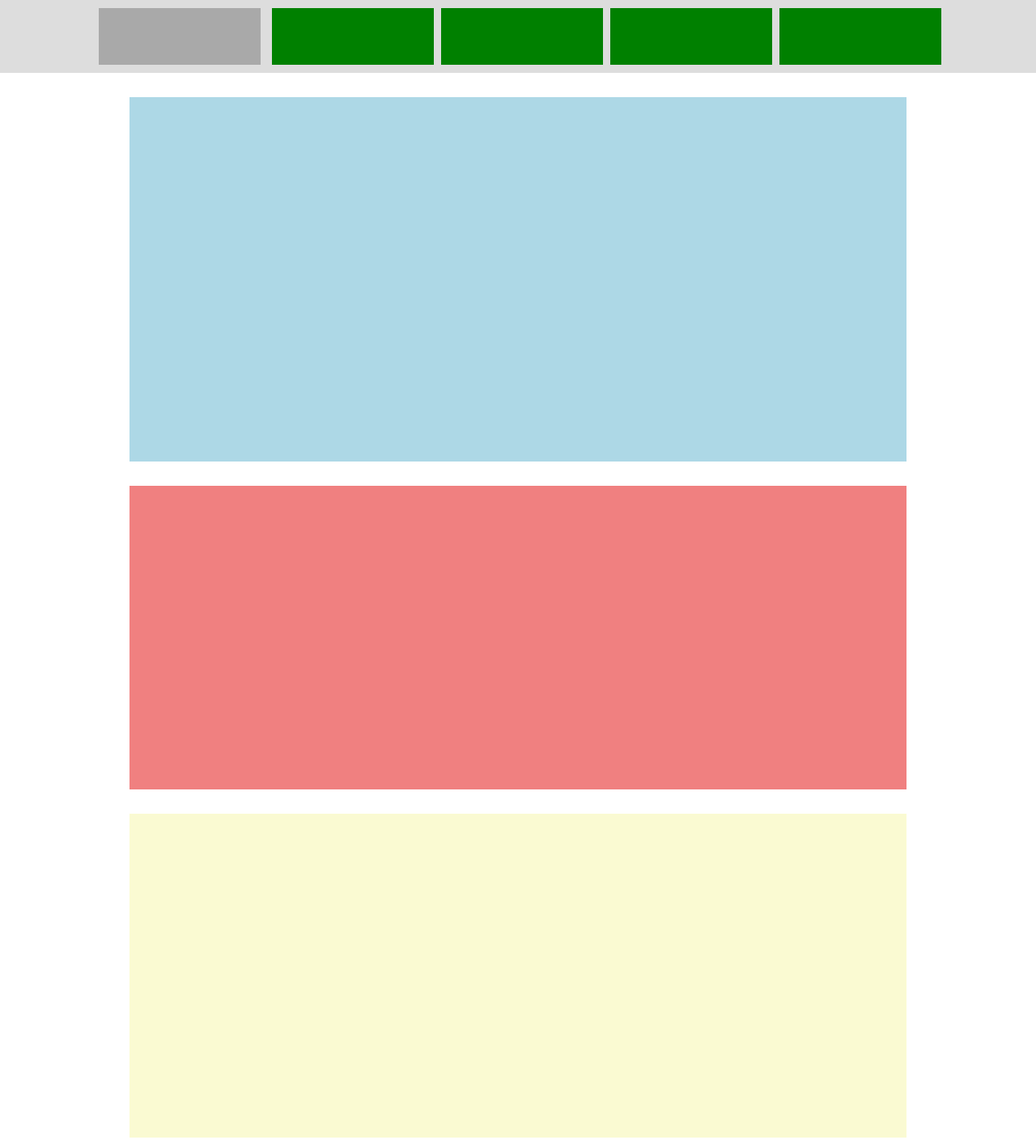
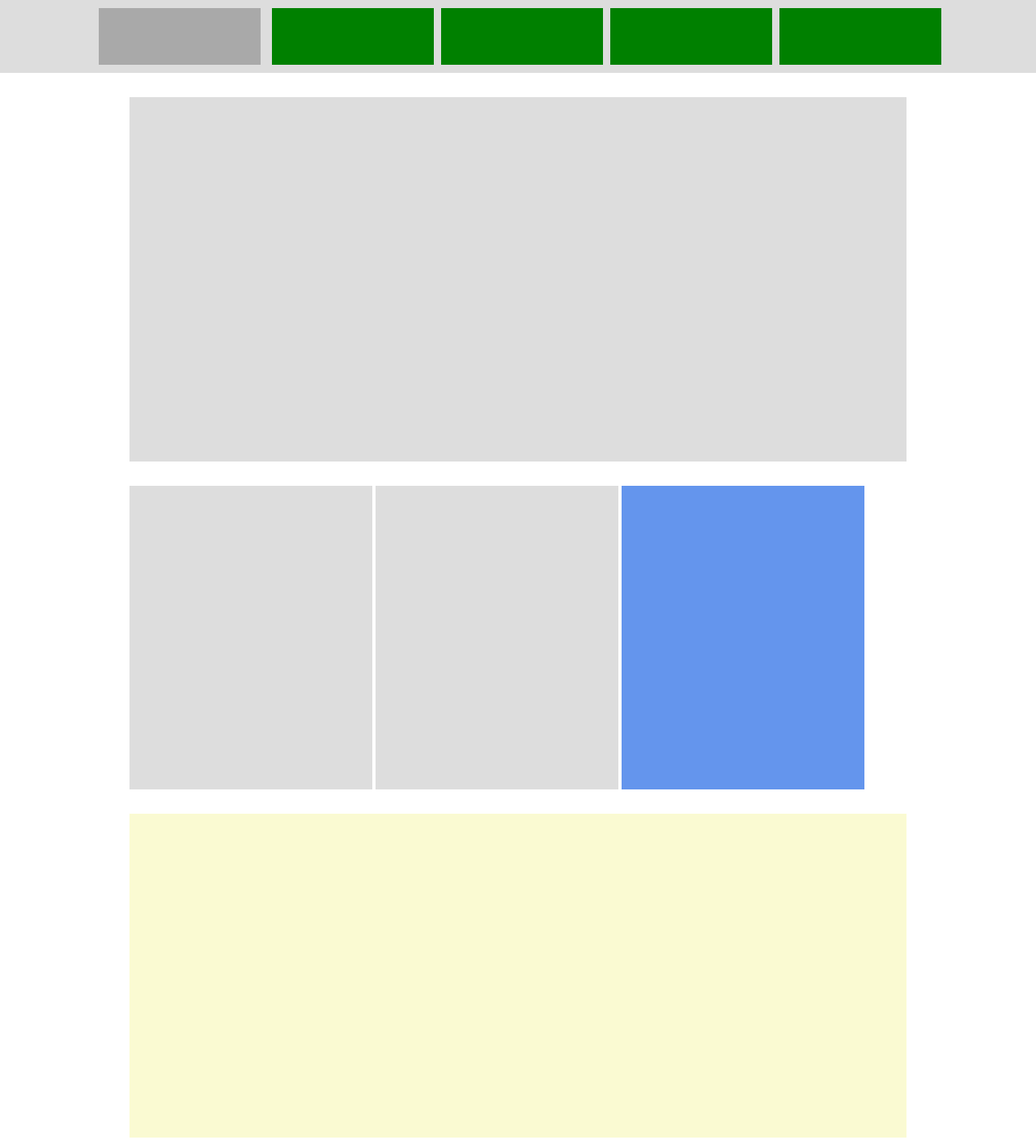
Before and after one commit to KD-CodeFellows-labs/wireframe-exercise, a plain HTML site: page index.html in a window 1280 px wide. Shown: the top 1408 px of the page at 81% size. Drawn offline with Linux system fonts and the light colour scheme.

Commit message:
added subs

```diff
--- a/css/style.css
+++ b/css/style.css
@@ -33,21 +33,33 @@ article {
     width: 960px;
 }
 article#heroImage {
-    background: lightblue;
+    background: #DDD;
     height: 450px;
     margin-bottom: 30px;
 }
 article#sub {
-    background: lightcoral;
+    /* background: lightcoral; */
     height: 375px;
     margin-bottom: 30px;
+    /* text-align: center; */
+}
+#sub section {
+    background: #DDD;
+    width: 300px;
+    height: 375px;
+    /* margin-right: 30px; */
+    display: inline-block;
+}
+article#sub section:last-child {
+    background: cornflowerblue;
+    /* margin-right: 0px; */
 }
 article#feature {
     background: lightgoldenrodyellow;
     height: 400px;
 }
 footer {
-    background: lightgreen;
+    background: #DDD;
     width: auto;
     height: 90px;
     margin-top: 30px;
```
